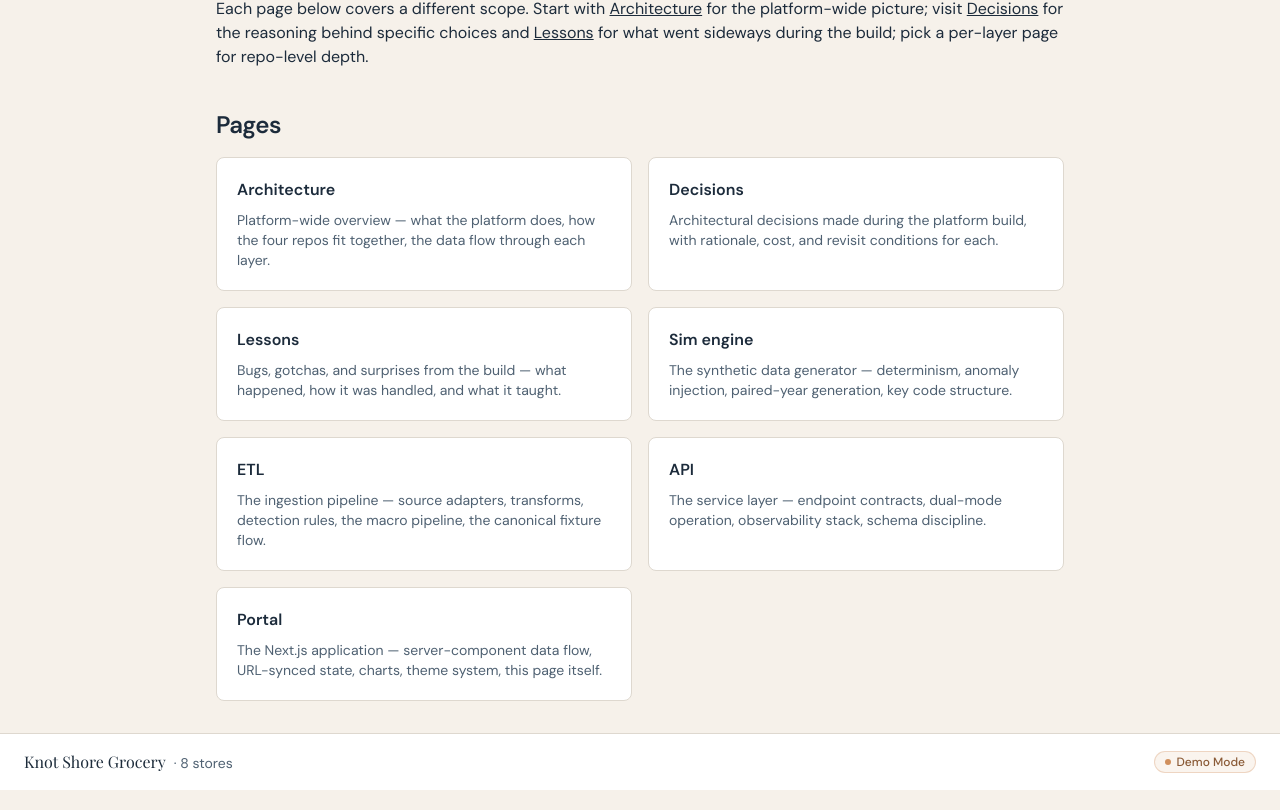
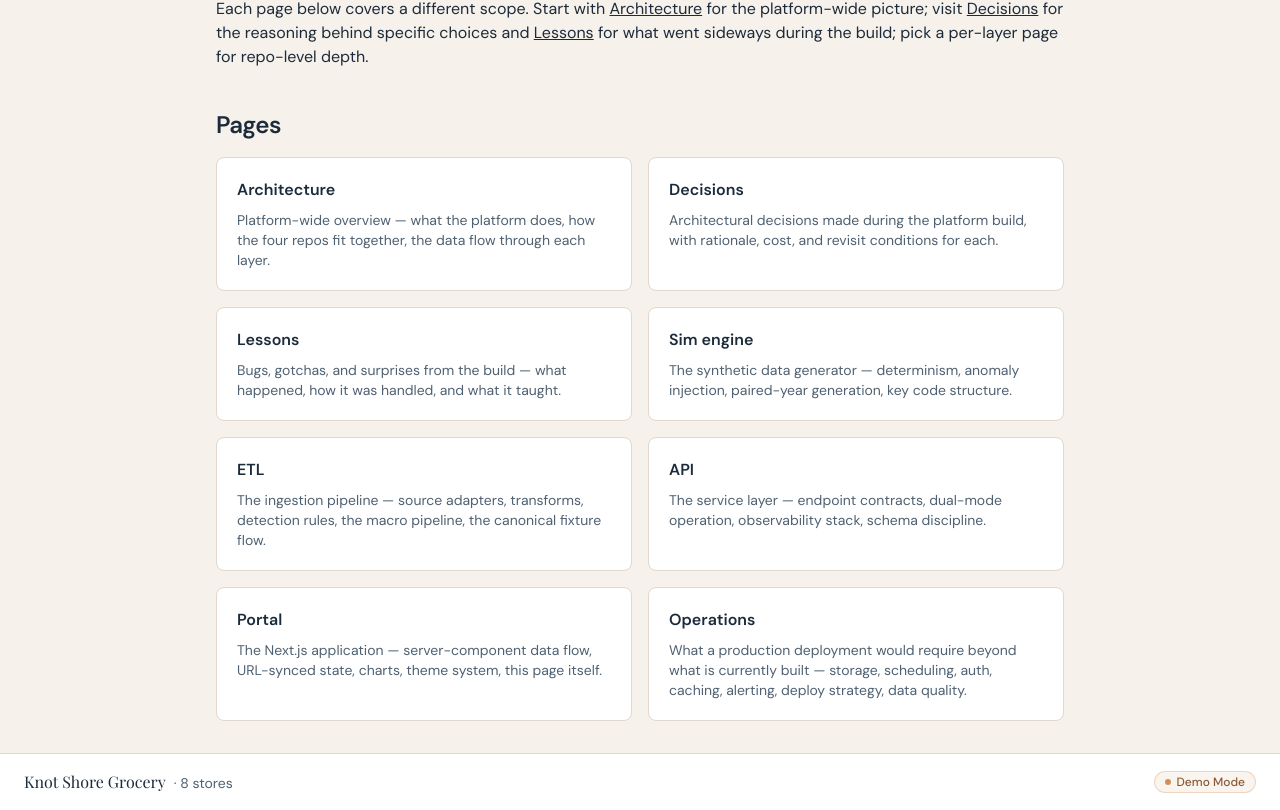
Before and after one commit to Caseykelly87/knot-shore-portal, a Next.js app: page /about in a window 1280 px wide. Shown: the part 413-1223 px from the top of the page. Built offline with nearby package versions, Linux system fonts and the light colour scheme; a web font is replaced by a local one.

Commit message:
feat(about): add operations card to about index
Surfaces the new /about/operations page on the about section's entry
point grid, positioned after the per-layer cards as the capstone
'honest about scope' card.

```diff
--- a/app/about/page.tsx
+++ b/app/about/page.tsx
@@ -53,6 +53,13 @@ const PAGES = [
     title: "Portal",
     description:
       "The Next.js application — server-component data flow, URL-synced state, charts, theme system, this page itself.",
+    available: true,
+  },
+  {
+    href: "/about/operations",
+    title: "Operations",
+    description:
+      "What a production deployment would require beyond what is currently built — storage, scheduling, auth, caching, alerting, deploy strategy, data quality.",
     available: true,
   },
 ];
```
